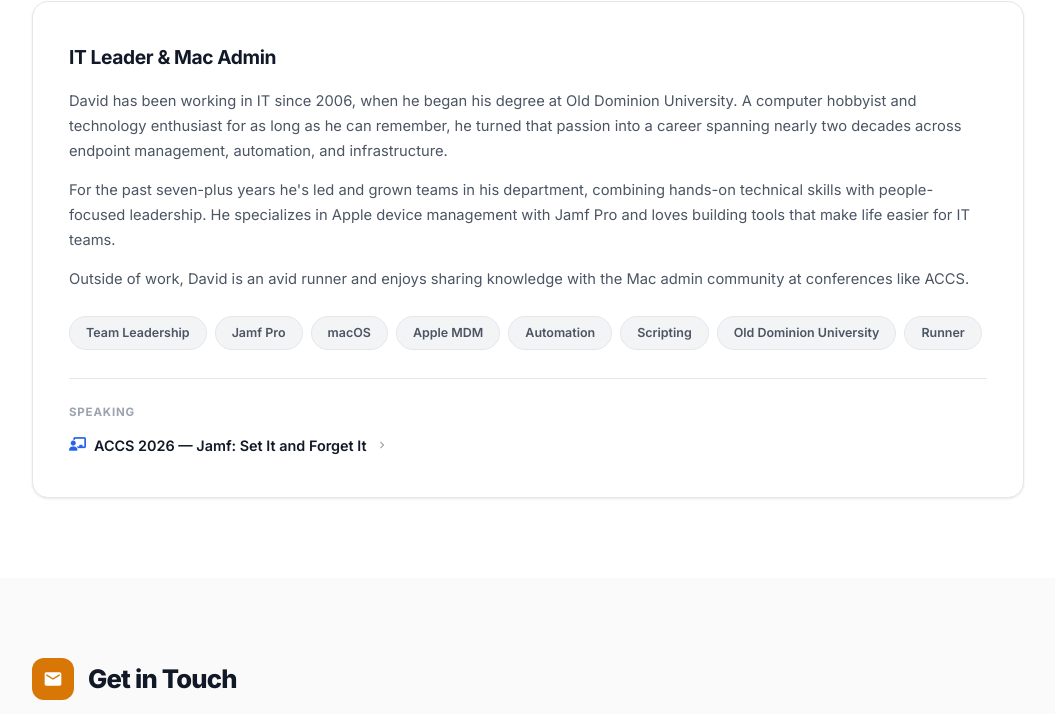
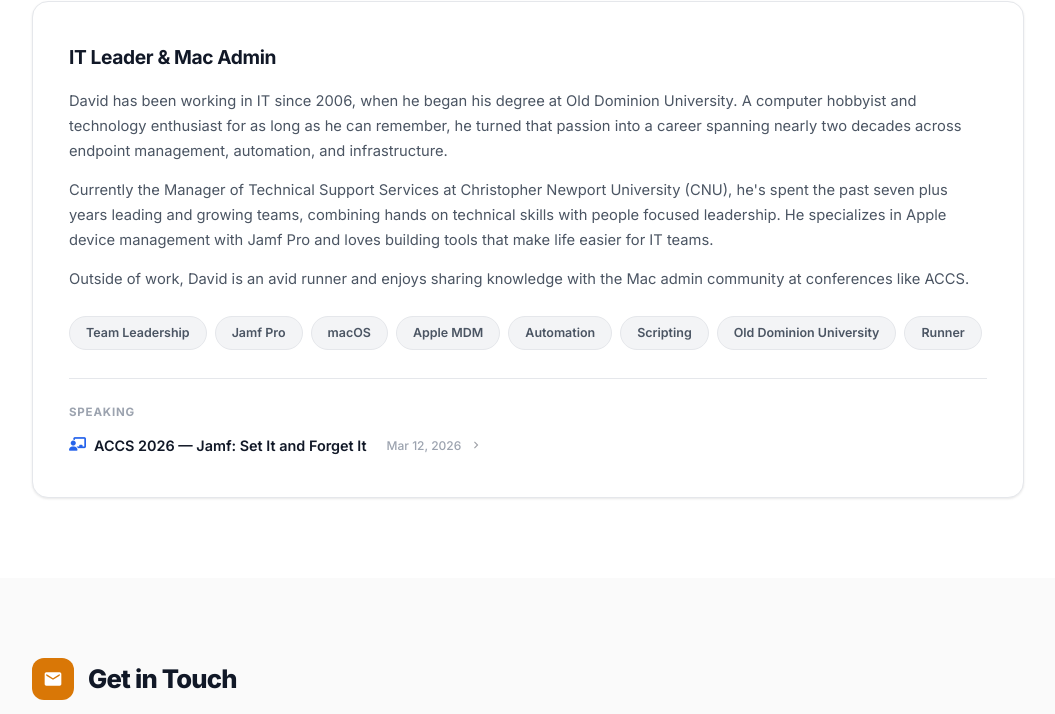
Before and after one commit to d-edgar/dedgar, a plain HTML site: page docs/index.html in a window 1280 px wide. Shown: the part 1285-1999 px from the top of the page, without its empty margins (112-1167 px from the left). Drawn offline with Linux system fonts and the light colour scheme.

Commit message:
Update ACCS 2026 speaking details and bio
Add presenter and date to the ACCS 2026 event page and update the site index with a new speaking date element and styles. docs/accs2026.html: expand the meta line to include "Presented by David Edgar on March 12, 2026 at ACCS, Christopher Newport University." docs/index.html: add .speaking-date CSS, insert a Mar 12, 2026 date badge next to the ACCS 2026 speaking link, and update the bio to mention David's role as Manager of Technical Support Services at Christopher Newport University.

```diff
--- a/docs/index.html
+++ b/docs/index.html
@@ -205,6 +205,10 @@
         .speaking-link svg { opacity: .4; transition: opacity .2s, transform .2s; }
         .speaking-link:hover { color: var(--accent); text-decoration: none; }
         .speaking-link:hover svg { opacity: 1; transform: translateX(3px); }
+        .speaking-date {
+            font-size: .75rem; font-weight: 500; color: var(--text-3);
+            margin-left: auto; padding-left: 12px; white-space: nowrap;
+        }
 
         /* ── Year Group ────────────────────────────────── */
         .year-group { margin-bottom: 40px; }
@@ -483,7 +487,7 @@
         <div class="about-box reveal reveal-d1">
             <h3>IT Leader &amp; Mac Admin</h3>
             <p>David has been working in IT since 2006, when he began his degree at Old Dominion University. A computer hobbyist and technology enthusiast for as long as he can remember, he turned that passion into a career spanning nearly two decades across endpoint management, automation, and infrastructure.</p>
-            <p>For the past seven-plus years he's led and grown teams in his department, combining hands-on technical skills with people-focused leadership. He specializes in Apple device management with Jamf Pro and loves building tools that make life easier for IT teams.</p>
+            <p>Currently the Manager of Technical Support Services at Christopher Newport University (CNU), he's spent the past seven plus years leading and growing teams, combining hands on technical skills with people focused leadership. He specializes in Apple device management with Jamf Pro and loves building tools that make life easier for IT teams.</p>
             <p>Outside of work, David is an avid runner and enjoys sharing knowledge with the Mac admin community at conferences like ACCS.</p>
             <div class="tags">
                 <span>Team Leadership</span>
@@ -500,6 +504,7 @@
                 <a href="accs2026.html" class="speaking-link">
                     <i class="fa-solid fa-chalkboard-user"></i>
                     ACCS 2026 — Jamf: Set It and Forget It
+                    <span class="speaking-date">Mar 12, 2026</span>
                     <svg viewBox="0 0 24 24" width="14" height="14"><path fill="currentColor" d="M10 6L8.59 7.41 13.17 12l-4.58 4.59L10 18l6-6z"/></svg>
                 </a>
             </div>
```
Also changed, not shown: docs/accs2026.html (+1 -1 lines).
